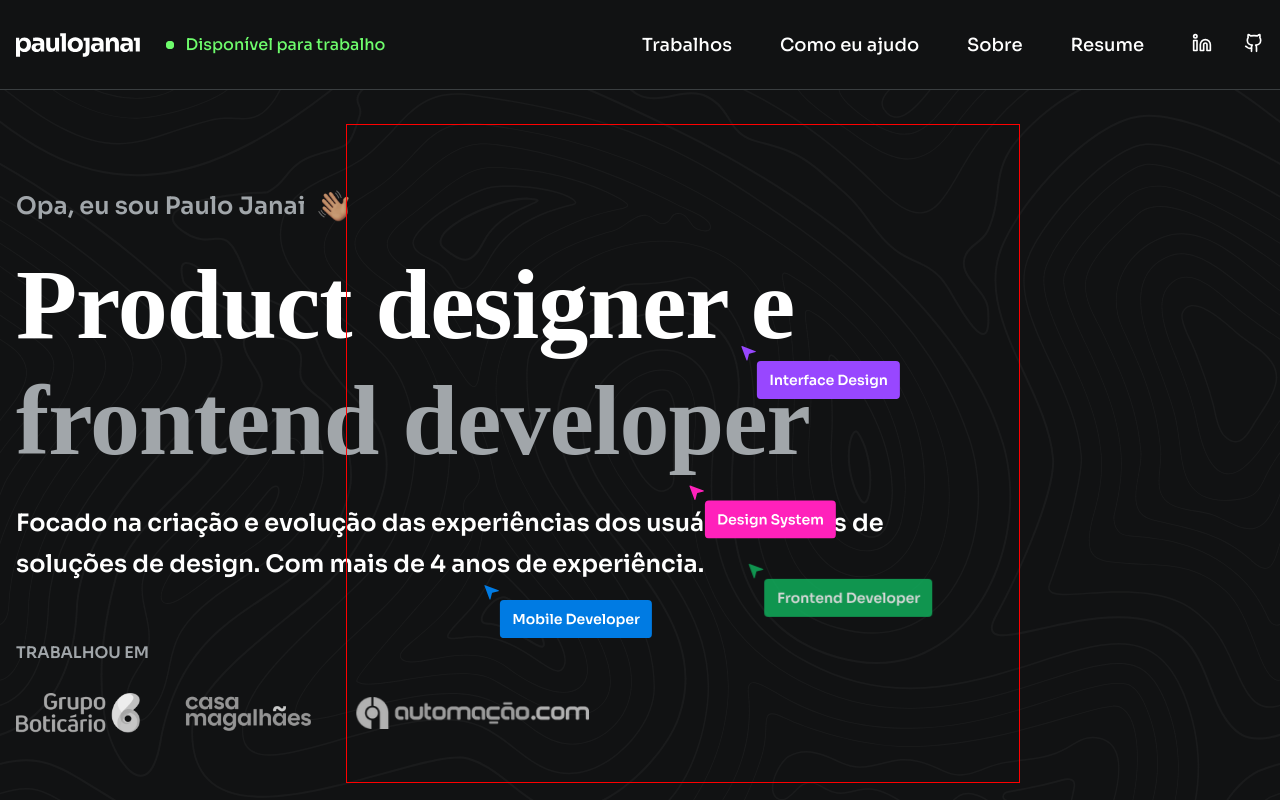
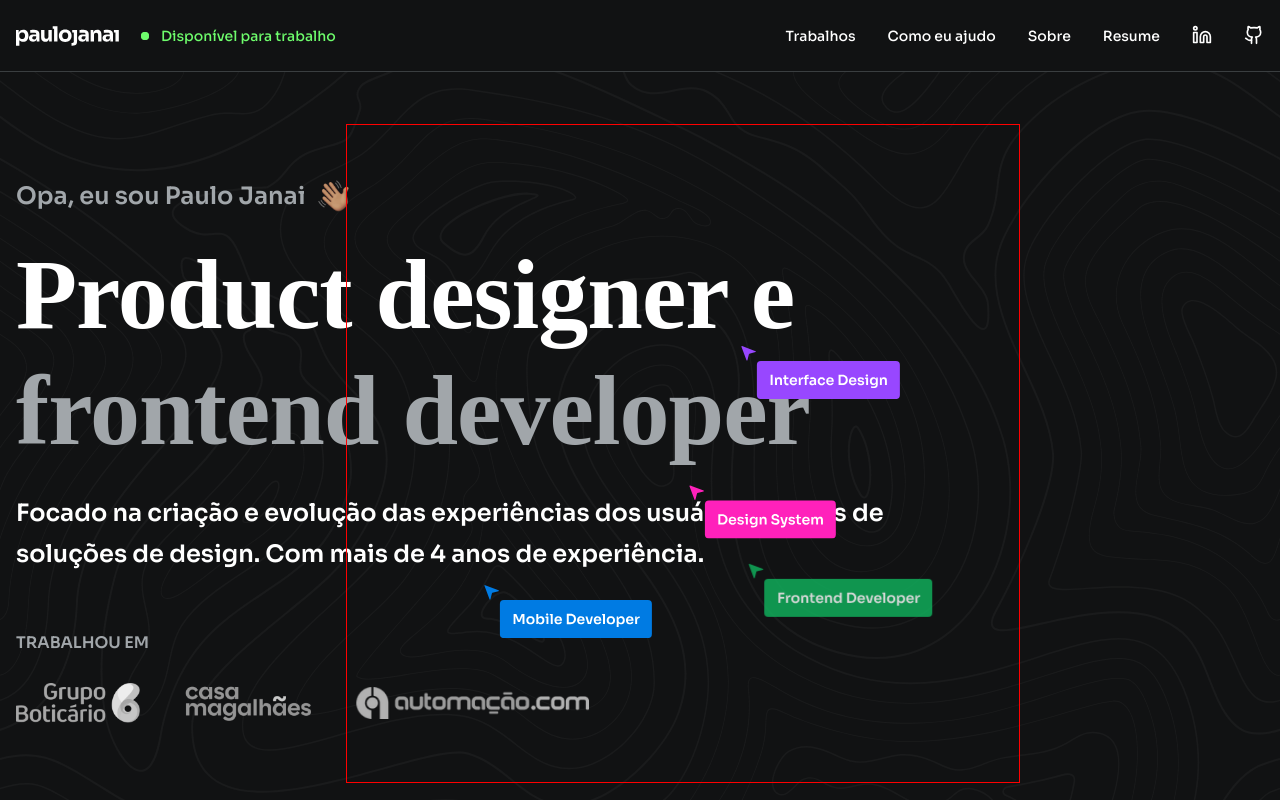
Before and after one commit to paulojanai/my-website-react, a React (Vite) app: page / in a window 1280 px wide. Shown: the top 800 px of the page. Built offline with nearby package versions, Linux system fonts and the light colour scheme; a web font is replaced by a local one.

Commit message:
style: size header updated

```diff
--- a/src/scss/_mixins.scss
+++ b/src/scss/_mixins.scss
@@ -24,7 +24,7 @@
 @mixin nav-link() {
   ul {
     @include flex(row, center, space-between);
-    gap: 4.8rem;
+    gap: 3.2rem;
     margin-top: 2px;
 
     .nav-link {
--- a/src/scss/_typography.scss
+++ b/src/scss/_typography.scss
@@ -1,12 +1,12 @@
 h1,
 h2 {
-  font-family: 'Sentient', serif;
+  font-family: "Sentient", serif;
 }
 
 h3,
 h4,
 h5 {
-  font-family: 'Sentient', serif;
+  font-family: "Sentient", serif;
   font-weight: 600;
 }
 
@@ -17,7 +17,6 @@ h1 {
   &.display-lg {
     font-size: 10rem;
     letter-spacing: -0.1rem;
-
   }
 
   @include responsive(600px) {
@@ -28,7 +27,6 @@ h1 {
       font-size: 4.8rem;
     }
   }
-
 }
 
 h2 {
@@ -134,6 +132,6 @@ h5 {
 }
 
 @mixin typography-link() {
-  font-size: 1.8rem;
+  font-size: 1.4rem;
   font-weight: 500;
 }
--- a/src/scss/components/ui/_header.scss
+++ b/src/scss/components/ui/_header.scss
@@ -37,7 +37,7 @@
   p {
     margin-left: -4px;
     font-family: "Sora", sans-serif;
-    font-size: 1.6rem;
+    font-size: 1.4rem;
     font-weight: 500;
     color: $green-500;
   }
@@ -46,7 +46,7 @@
 header {
   position: fixed;
   width: 100%;
-  height: 9rem;
+  height: 7.2rem;
   border-bottom: 1.5px solid $grayscale-500;
   background-color: $grayscale-700;
   display: flex;
@@ -58,11 +58,11 @@ header {
 
     .left {
       @include flex(row, center, center);
-      gap: 1.2rem;
+      gap: 0.8rem;
 
       .logo {
         img {
-          height: 2.4rem;
+          height: 2rem;
         }
       }
     }
--- a/src/scss/pages/_home.scss
+++ b/src/scss/pages/_home.scss
@@ -4,7 +4,7 @@
   background-size: cover;
   background-position: center;
   color: $grayscale-50;
-  padding-top: 9rem;
+  padding-top: 8rem;
   position: relative;
 
   .tags {
@@ -74,7 +74,6 @@
 
       p.body-xl {
         max-width: 88rem;
-
       }
     }
 
@@ -100,7 +99,7 @@
 
           &:last-child {
             img {
-              height: 3.2rem
+              height: 3.2rem;
             }
           }
         }
@@ -202,7 +201,6 @@
       p {
         &.body-lg {
           max-width: 100%;
-
         }
       }
 
```
